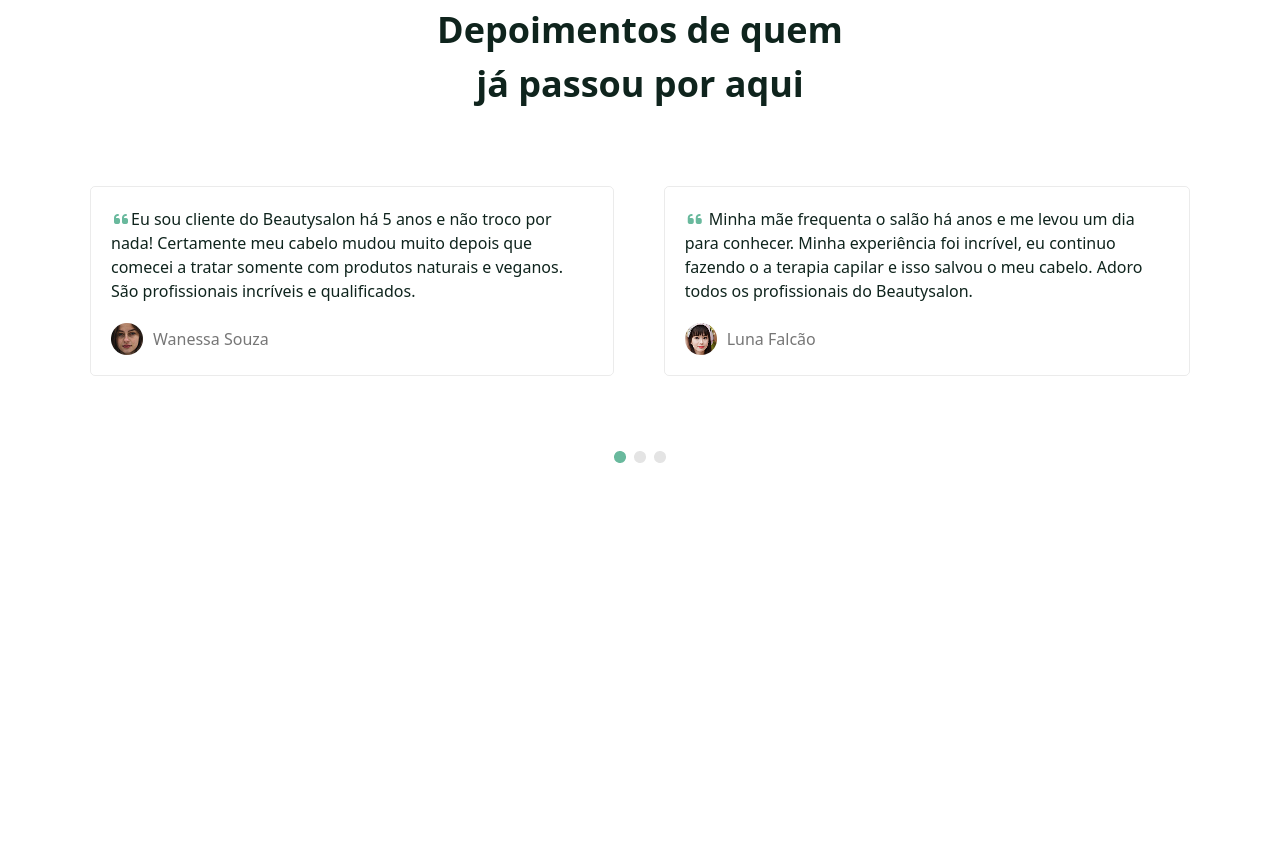
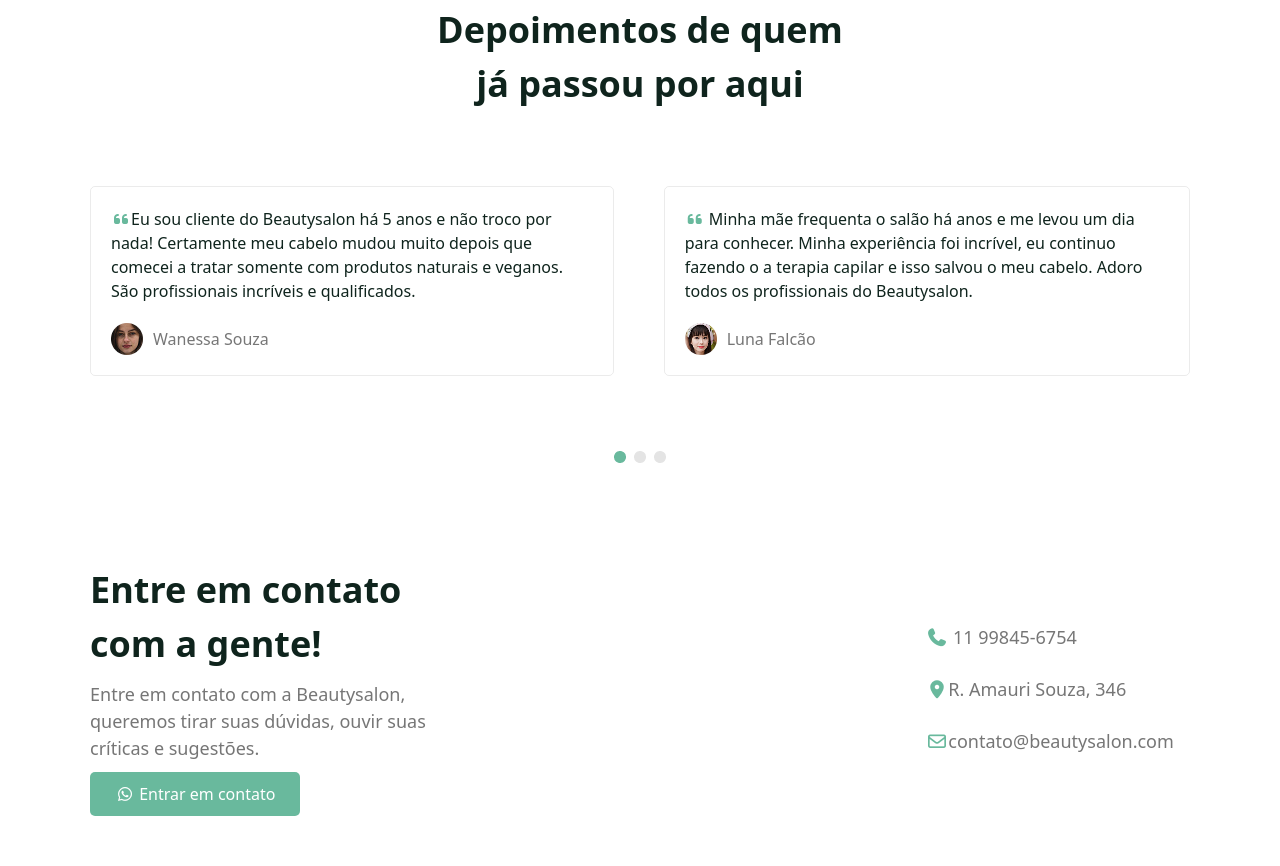
Before and after one commit to mahmadzoda09/TailwindLesson4, a website: page index.html in a window 1280 px wide. Shown: the part 1838-2704 px from the top of the page. Before the commit the page ends 2351 px from the top, so only its background shows below. Drawn offline with Linux system fonts and the light colour scheme.

Commit message:
Section5

```diff
--- a/index.html
+++ b/index.html
@@ -126,9 +126,11 @@
           </nav>
         </div>
       </section>
-      <section class="flex flex-col items-center max-w-300 m-auto gap-[75px] p-[50px]">
+      <section
+        class="flex flex-col items-center max-w-300 m-auto gap-[75px] p-[50px]"
+      >
         <h1 class="text-[#0F241D] text-center text-[36px] font-bold">
-          Depoimentos de quem <br>já passou por aqui
+          Depoimentos de quem <br />já passou por aqui
         </h1>
         <div class="flex gap-[50px]">
           <nav
@@ -162,7 +164,28 @@
             </nav>
           </nav>
         </div>
-        <img src="src/Dots.png" alt="">
+        <img src="src/Dots.png" alt="" />
+      </section>
+      <section
+        class="flex flex-col lg:flex-row max-w-300 m-auto  items-center gap-[50px] lg:gap-[500px] p-[50px]"
+      >
+        <aside class="flex flex-col items-start gap-[10px]">
+          <h1 class="text-[#0F241D] text-[36px] font-bold">
+            Entre em contato <br>com a gente!
+          </h1>
+          <p class="text-[#767676] text-[18px]">
+            Entre em contato com a Beautysalon,<br> queremos tirar suas dúvidas,
+            ouvir suas <br>críticas e sugestões.
+          </p>
+          <button class="bg-[#69B99D] text-white p-[10px_25px] rounded-[5px]">
+            <i class="fa-brands fa-whatsapp text-white"></i> Entrar em contato
+          </button>
+        </aside>
+        <aside class="flex flex-col gap-[25px]">
+          <p class="text-[#767676] text-[18px] font-normal"><i class="fa-solid fa-phone text-[#69B99D]"></i> 11 99845-6754</p>
+          <p class="text-[#767676] text-[18px] font-normal"><i class="fa-solid fa-location-dot text-[#69B99D]"></i>R. Amauri Souza, 346</p>
+          <p class="text-[#767676] text-[18px] font-normal"><i class="fa-regular fa-envelope text-[#69B99D]"></i>contato@beautysalon.com</p>
+        </aside>
       </section>
     </main>
   </body>
```
Also changed, not shown: src/output.css.
